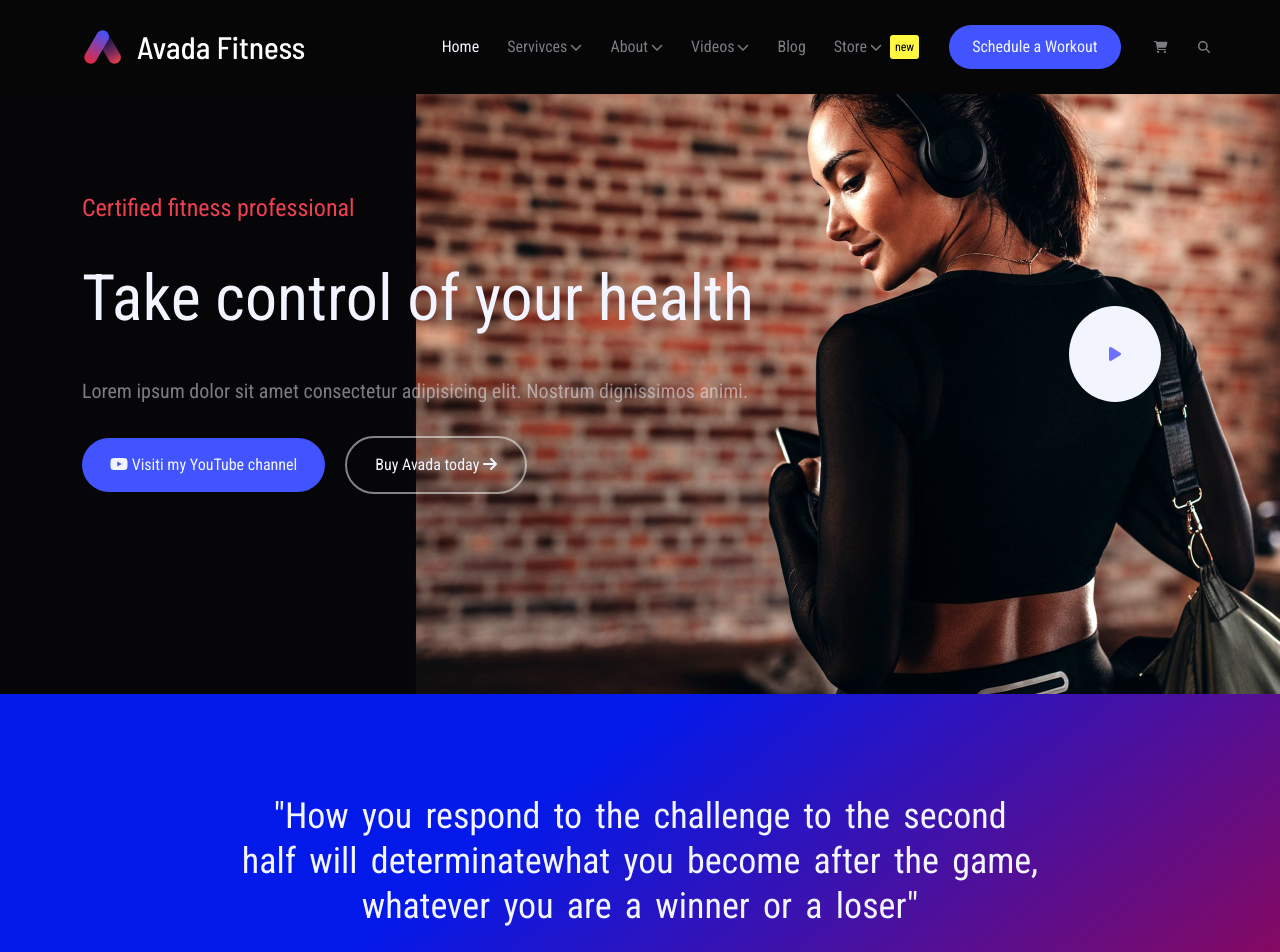
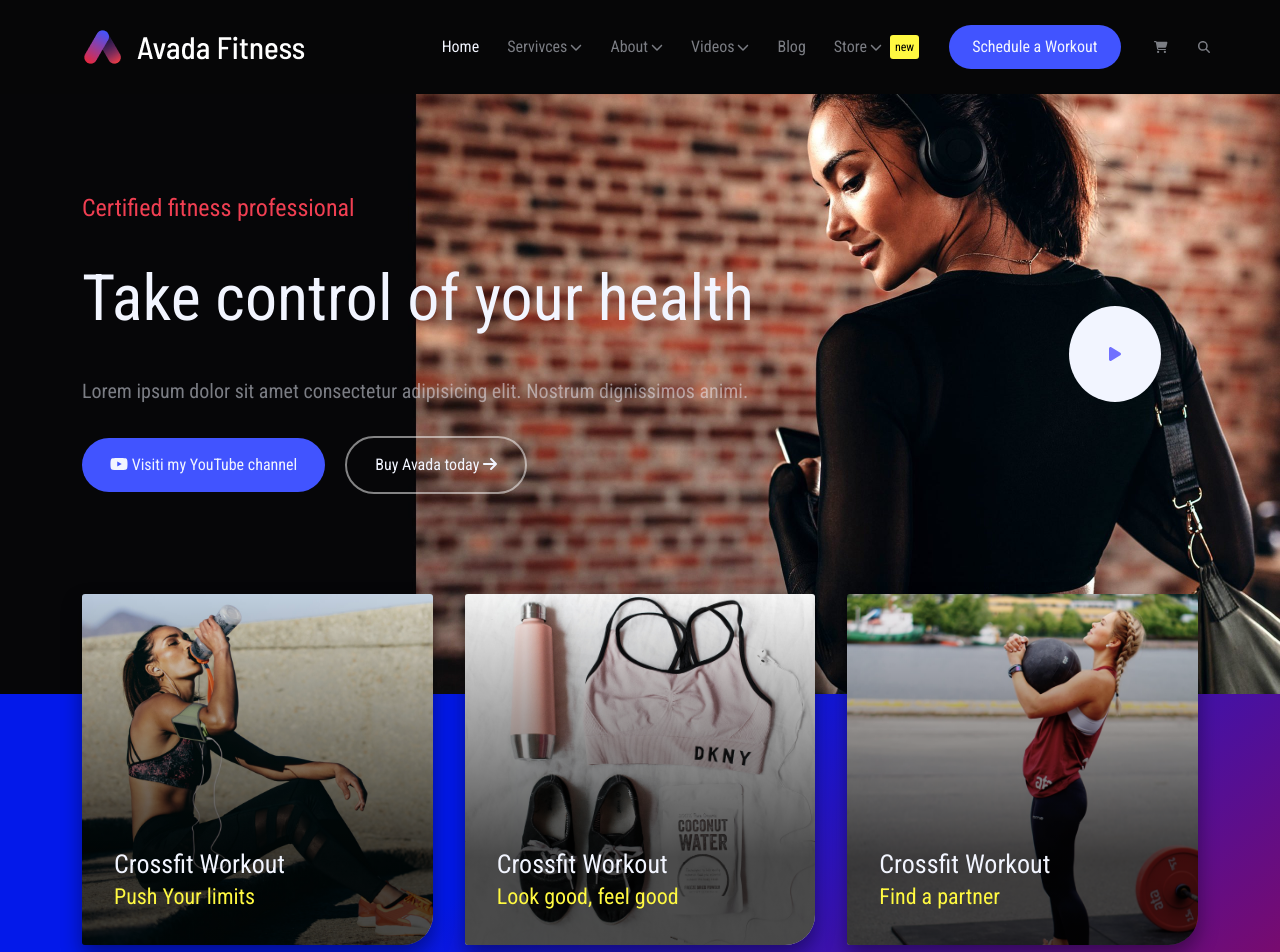
Before and after one commit to 0xelia/midterm, a Vue app: page / in a window 1280 px wide. Shown: the top 952 px of the page. Built offline with nearby package versions, Linux system fonts and the light colour scheme.

Commit message:
floating cards fixed

```diff
--- a/src/components/cardsSection.vue
+++ b/src/components/cardsSection.vue
@@ -2,6 +2,9 @@
     <section>
         <div class="container">
 
+            <ul class="cards">
+                <FloatingCards v-for="(card, i) in cards" :key="i" :content="card"/>
+            </ul>
 
             <div class="quote text-center">
                 <p>
@@ -18,41 +21,42 @@
 </template>
 
 <script>
+import FloatingCards from './floatingCards.vue';
 
 
     export default {
     name: "cardsSection",
-
     data() {
         return {
             cards: [
                 {
-                    title: 'Crossfit Workout',
-                    subtitle: 'Push Your limits',
-                    bgPic: require('../assets/images/service6-2x.jpg'),
+                    title: "Crossfit Workout",
+                    subtitle: "Push Your limits",
+                    bgPic: require("../assets/images/service6-2x.jpg"),
                     regular: true
                 },
                 {
-                    title: 'Crossfit Workout',
-                    subtitle: 'Look good, feel good',
-                    bgPic: require('../assets/images/box1-2x.jpg'),
+                    title: "Crossfit Workout",
+                    subtitle: "Look good, feel good",
+                    bgPic: require("../assets/images/box1-2x.jpg"),
                     regular: true
-
                 },
                 {
-                    title: 'Crossfit Workout',
-                    subtitle: 'Find a partner',
-                    bgPic: require('../assets/images/box3-2x.jpg'),
+                    title: "Crossfit Workout",
+                    subtitle: "Find a partner",
+                    bgPic: require("../assets/images/box3-2x.jpg"),
                     regular: true
                 },
             ]
         };
     },
+    components: { FloatingCards }
 }
 </script>
 
 <style lang="scss" scoped>
     @import '../style/generals.scss';
+    @import '../style/mixins.scss' ;
 
     section{
         min-height: 700px;
@@ -61,6 +65,11 @@
 
         .container{
             position: relative;
+
+            .cards{
+                @include flex-cards;
+                gap: 2rem !important;
+            }
 
             .quote{
                 padding-top: 100px;
--- /dev/null
+++ b/src/components/floatingCards.vue
@@ -0,0 +1,75 @@
+<template>
+    <div class="col">
+
+        <li class="card_item custom-radius" :style="`backgroundImage: url(${content.bgPic})`" >
+        </li>
+
+        <div class="card_des">
+
+            <h5>
+                {{content.title}}
+            </h5>
+            <p>
+                {{content.subtitle}}
+            </p>
+
+        </div>
+    </div>
+</template>
+
+<script>
+    export default {
+        name: 'floatingCards',
+        props: {
+            content: Object
+        }
+    }
+</script>
+
+<style lang="scss" scoped>
+    @import '../style/generals.scss';
+    .card_item{
+        flex-basis: 0;
+        flex-grow: 1;
+        aspect-ratio: 1;
+        margin-top: -100px !important;
+        background-size: cover;
+        background-position: center;
+        position: relative;
+        overflow: hidden;
+        transition: all 300ms ease-in-out;
+        box-shadow: 0px 10px 20px 0px rgba(0,0,0,0.4);
+
+        &:hover {
+            transform: scale(1.05);
+            box-shadow: 0px 15px 35px 0px rgba(0,0,0,0.6);
+        }
+
+        &::after{
+            content: '';
+            display: block;
+            position: absolute;
+            width: 100%;
+            height: 100%;
+            background: linear-gradient(0deg, rgba(0,0,0,0.7) 25%, rgba(0,0,0,0)100%);
+        }
+
+    }
+    .card_des{
+        padding-left: 2rem;
+        position: absolute;
+        transform: translateY(-6rem);
+        pointer-events: none;
+
+        h5{
+            font-size: 26px;
+            color: $text-white;
+            margin-bottom: 0 !important;
+        }
+
+        p{
+            font-size: 22px;
+            color: $bg-alert
+        }
+    }
+</style>
```
